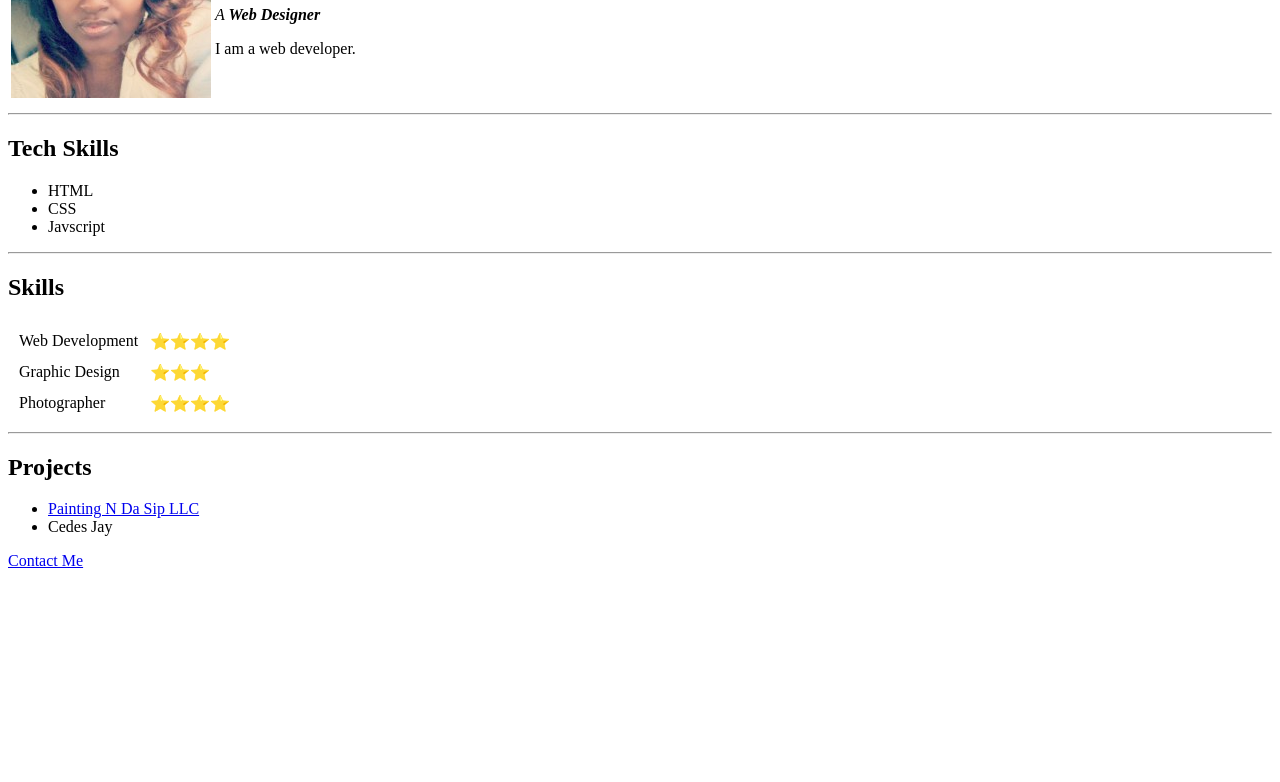
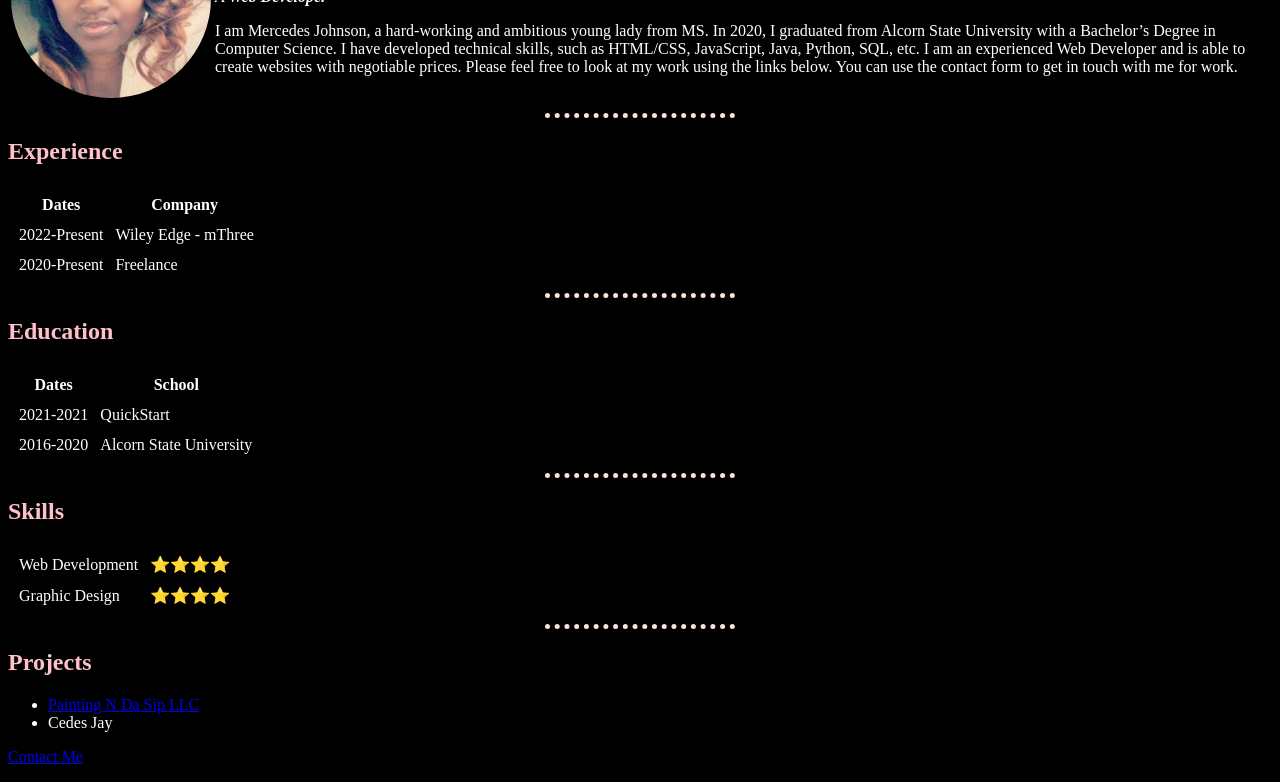
Before and after one commit to CedesAJ98/CV, a plain HTML site: page index.html in a window 1280 px wide. Shown: the part 113-895 px from the top of the page. Before the commit the page ends 800 px from the top, so only its background shows below. Drawn offline with Linux system fonts and the light colour scheme; files that its build step writes are made by us from their sources.

Commit message:
Add files via upload

```diff
--- a/index.html
+++ b/index.html
@@ -1,28 +1,68 @@
 <!DOCTYPE html>
 <html>
+
   <head>
     <meta charset="utf-8">
     <title>Mercedes Personal Site</title>
+    <link rel="stylesheet" href="css/style.css">
   </head>
+
   <body>
     <table>
       <tr>
-        <td><img src = "Cedes.jpg" alt="Mercdes Johnson" /></td>
+        <td><img class="profile circular" src = "Cedes.jpg" alt="Mercdes Johnson" /></td>
         <td><h1>Ⓒedes Jay: theQueen</h1>
-        <p><em> A <strong> Web Designer </strong></em></p>
-        <p>I am a web developer.</p> </td>
+        <p><em> A <strong> Web Developer </strong></em></p>
+        <p>I am Mercedes Johnson, a hard-working and ambitious young lady from MS. In 2020, I graduated from Alcorn State University with a Bachelor’s Degree in Computer Science. I have developed technical skills, such as HTML/CSS, JavaScript, Java, Python, SQL, etc. I am an experienced Web Developer and is able to create websites with negotiable prices. Please feel free to look at my work using the links below. You can use the contact form to get in touch with me for work. </p> </td>
       </tr>
     </table>
 
     <hr>
 
-     <h2> Tech Skills </h2>
-     <ul>
-       <li>HTML</li>
-       <li>CSS</li>
-       <li>Javscript</li>
-     </ul>
-     <hr>
+
+    <h2>Experience</h2>
+    <table cellspacing="10">
+      <thead>
+        <tr>
+          <th>Dates</th>
+          <th>Company</th>
+        </tr>
+      </thead>
+      <tbody>
+        <tr>
+          <td>2022-Present</td>
+          <td>Wiley Edge - mThree </td>
+        </tr>
+        <tr>
+          <td>2020-Present</td>
+          <td>Freelance</td>
+        </tr>
+      </tbody>
+    </table>
+
+    <hr>
+
+    <h2>Education</h2>
+    <table cellspacing="10">
+      <thead>
+        <tr>
+          <th>Dates</th>
+          <th>School</th>
+        </tr>
+      </thead>
+      <tbody>
+        <tr>
+          <td>2021-2021</td>
+          <td>QuickStart</td>
+        </tr>
+        <tr>
+          <td>2016-2020</td>
+          <td>Alcorn State University</td>
+        </tr>
+      </tbody>
+    </table>
+
+    <hr>
 
      <h2>Skills</h2>
      <table cellspacing = "10">
@@ -32,10 +72,6 @@
        </tr>
        <tr>
          <td> Graphic Design </td>
-         <td> ⭐⭐⭐</td>
-       </tr>
-       <tr>
-         <td> Photographer </td>
          <td> ⭐⭐⭐⭐</td>
        </tr>
      </table>
--- /dev/null
+++ b/style.css
@@ -0,0 +1,23 @@
+body{
+  background-color: black;
+}
+
+hr {
+  border-style: none;
+  border-top-style: dotted;
+  border-color: #FCE2DB;
+  border-width: 5px;
+  width: 15%;
+}
+
+p, li, td, th{
+  color: white;
+}
+
+h1, h2{
+  color: pink;
+}
+
+.circular{
+  border-radius: 100%;
+}
```
